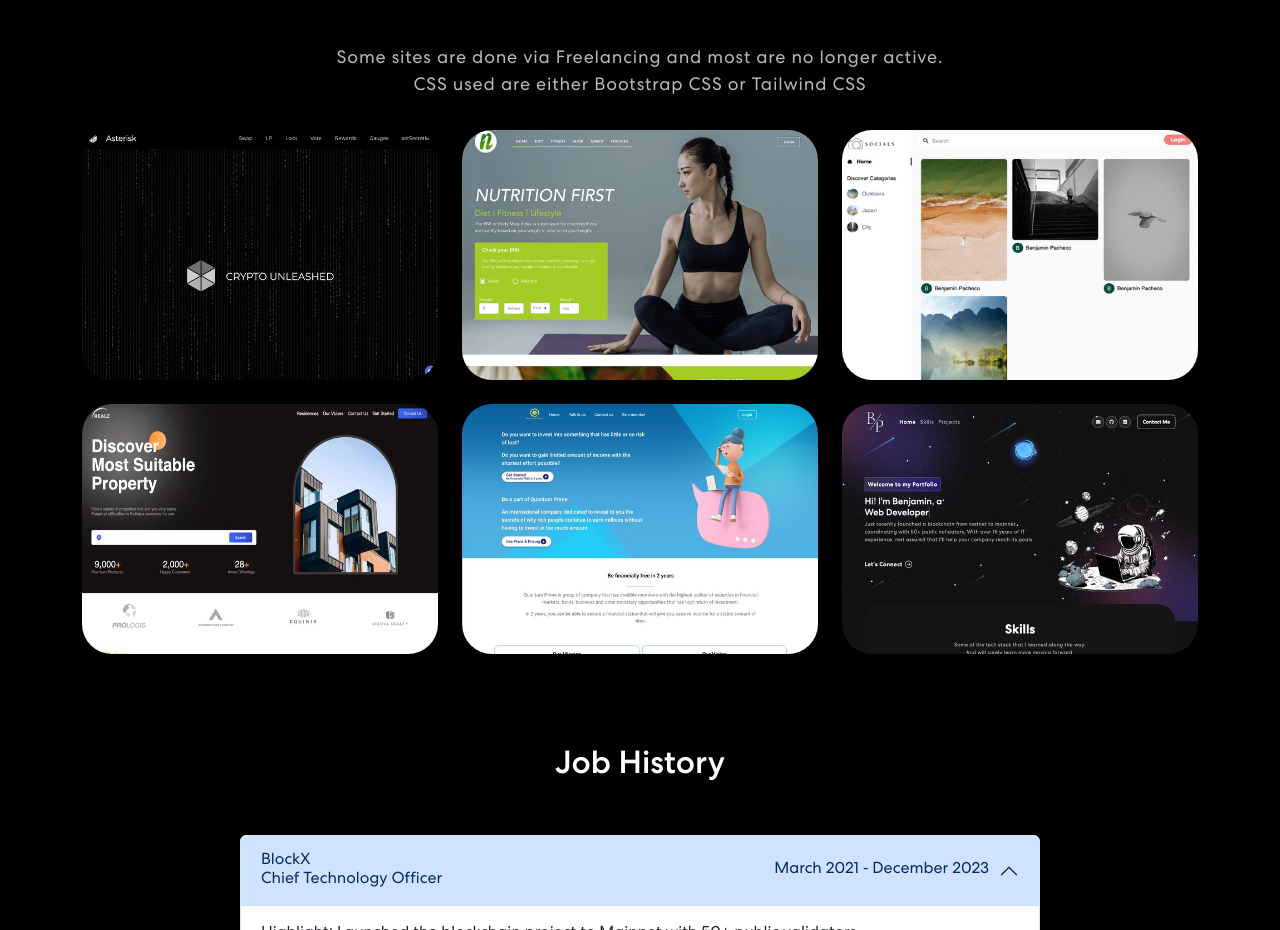
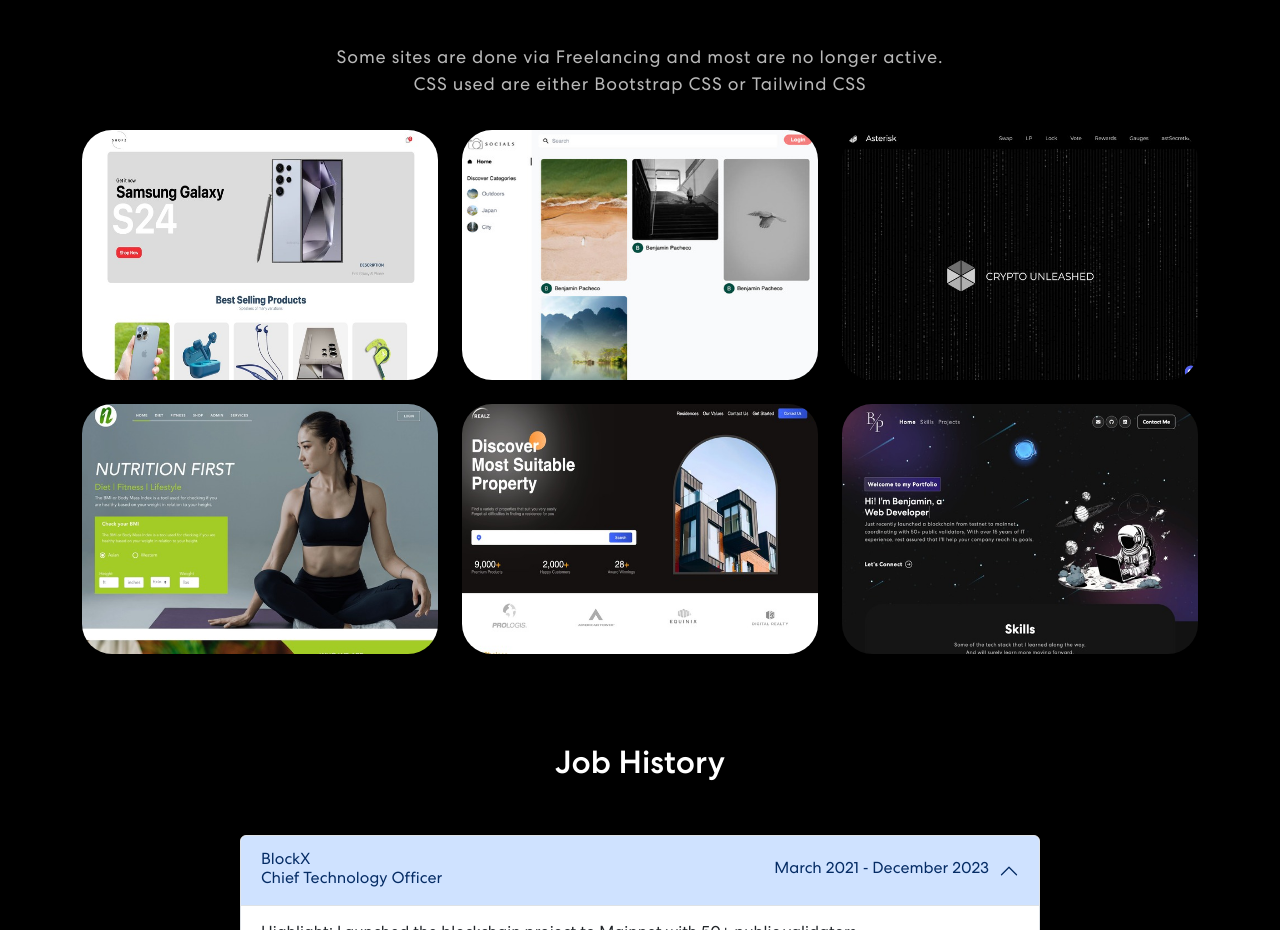
Before and after one commit to benjnp/react-portfolio, a React (Create React App) app: page / in a window 1280 px wide. Shown: the part 1585-2515 px from the top of the page. Built offline with nearby package versions, Linux system fonts and the light colour scheme.

Commit message:
Added shopz

```diff
--- a/src/components/Projects.jsx
+++ b/src/components/Projects.jsx
@@ -1,12 +1,11 @@
 import { Container, Row, Col, Tab, Nav } from "react-bootstrap";
 import { ProjectCard } from "./ProjectCard";
-import projImg1 from "../assets/project-img1.png";
-import projImg2 from "../assets/project-img1.png";
 import asterisk from "../assets/asterisk_thumb.jpg";
 import n1 from "../assets/n1_thumb.jpg";
 import socials from "../assets/socials_thumb.jpg";
 import mindbulb from "../assets/mindbulb_thumb.jpg";
 import realz from "../assets/realz_thumb.jpg";
+import shopz from "../assets/shopz_thumb.jpg";
 import quasar from "../assets/quantum_thumb.jpg";
 import reactPortfolio from "../assets/react_portfolio_thumb.jpg";
 import portfolio from "../assets/portfolio_thumb.jpg";
@@ -21,6 +20,20 @@ export const Projects = () => {
 
     const reactProjects = [
         {
+            title: "Shopz",
+            description: "An E-commerce website made using React and Sanity as its backend. It also uses Stripe for the payment processing.",
+            language: "Next JS",
+            url: "https://bpacheco-shopz.vercel.app/",
+            imgUrl: shopz,
+        },
+        {
+            title: "Socials",
+            description: "A Social Media website that uses Sanity as the backend solution",
+            language: "React JS",
+            url: "https://bpacheco-socials.vercel.app/",
+            imgUrl: socials,
+        },
+        {
             title: "Asterisk Finance",
             description: "An NFT and DEX website that sells NFTs to users under the zkSync chain",
             language: "Next JS",
@@ -34,13 +47,7 @@ export const Projects = () => {
             url: "https://bpacheco-n1.netlify.app/",
             imgUrl: n1,
         },
-        {
-            title: "Socials",
-            description: "A Social Media website that uses Sanity as the backend solution",
-            language: "React JS",
-            url: "https://bpacheco-socials.vercel.app/",
-            imgUrl: socials,
-        },
+
         {
             title: "Realz",
             description: "A Real Estate website template",
@@ -48,13 +55,13 @@ export const Projects = () => {
             url: "https://bpacheco-realz.vercel.app/",
             imgUrl: realz,
         },
-        {
-            title: "Quantum Prime",
-            description: "A financial website where users will subscribe to receive financial tips",
-            language: "Vue JS / Quasar",
-            url: "https://bpacheco-quantum-prime.netlify.app/",
-            imgUrl: quasar,
-        },
+        // {
+        //     title: "Quantum Prime",
+        //     description: "A financial website where users will subscribe to receive financial tips",
+        //     language: "Vue JS / Quasar",
+        //     url: "https://bpacheco-quantum-prime.netlify.app/",
+        //     imgUrl: quasar,
+        // },
         {
             title: "React Portfolio",
             description: "This is the current portfolio being used. It was made using ",
```
Also changed, not shown: src/assets/shopz_thumb.jpg (added).
